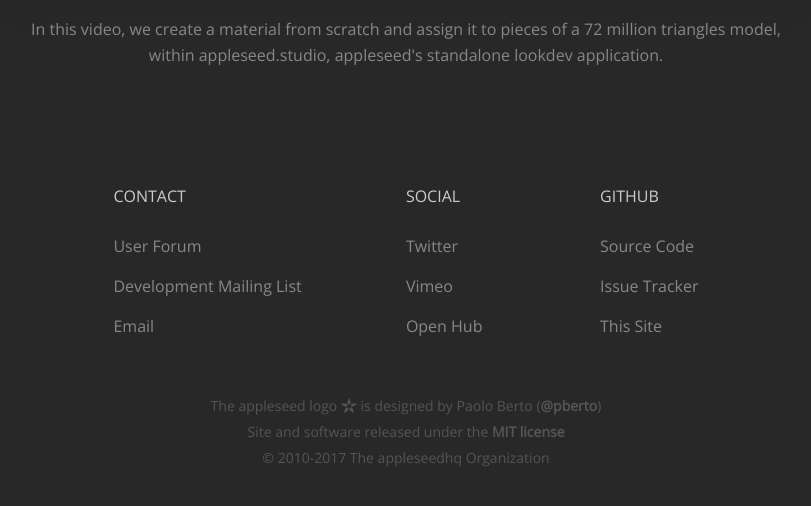
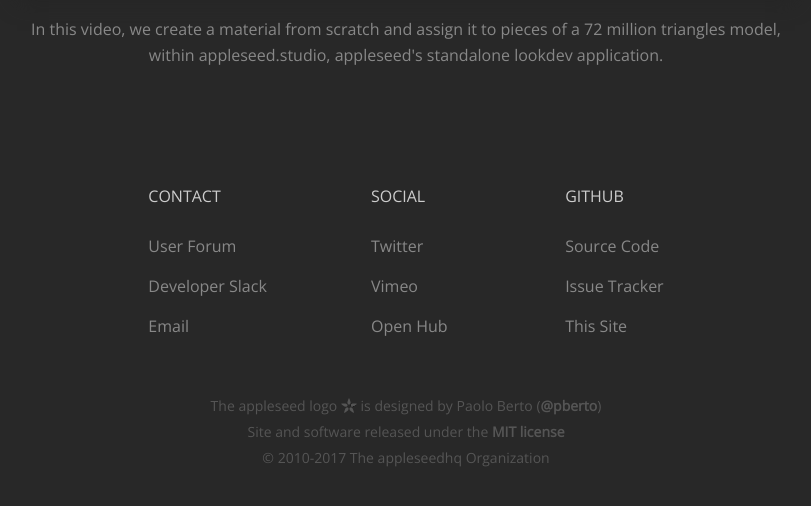
Before and after one commit to appleseedhq/appleseedhq.github.io, a Jekyll site: the page built from index.md, in a window 1280 px wide and 900 px high, scrolled down 3983 px, cut to the strip 313-819 px from the top of the window. Shown: the whole strip, without its empty margins (234-1045 px from the left). Built offline with Jekyll 4.4.1, drawn with Linux system fonts in a browser that asks for light colours; nearby versions of some CDN libraries.

Commit message:
Replace appleseed-dev link by Slackin link in footer

```diff
--- a/_includes/footer.html
+++ b/_includes/footer.html
@@ -35,7 +35,7 @@
                         <ul class="column" id="contact">
                             <li class="header">Contact</li>
                             <li><a href="https://forum.appleseedhq.net/">User Forum</a></li>
-                            <li><a href="https://groups.google.com/forum/#!forum/appleseed-dev">Development Mailing List</a></li>
+                            <li><a href="https://slackin-pohcdrcgcs.now.sh/">Developer Slack</a></li>
                             <li>
                                 <a id="emailLink" href="#">Email</a>
                                 <div id="emailPopup">
```
